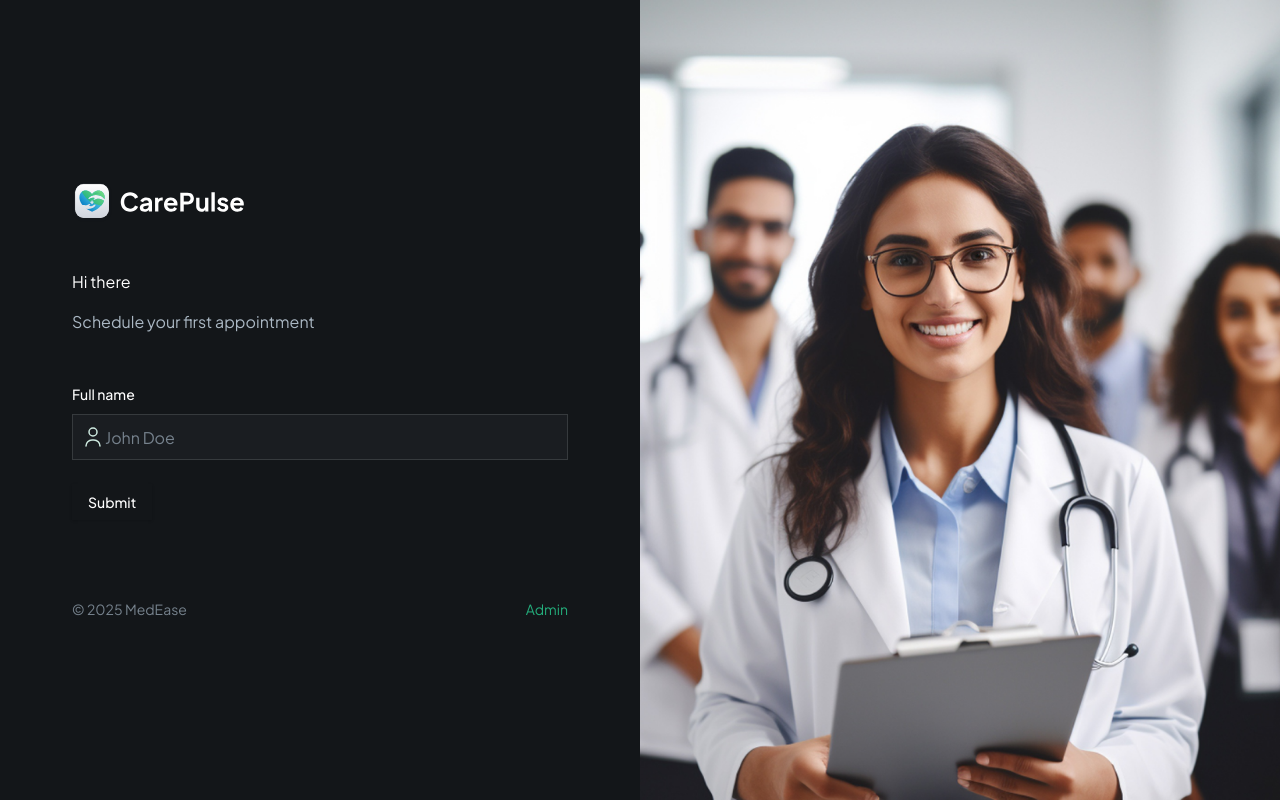
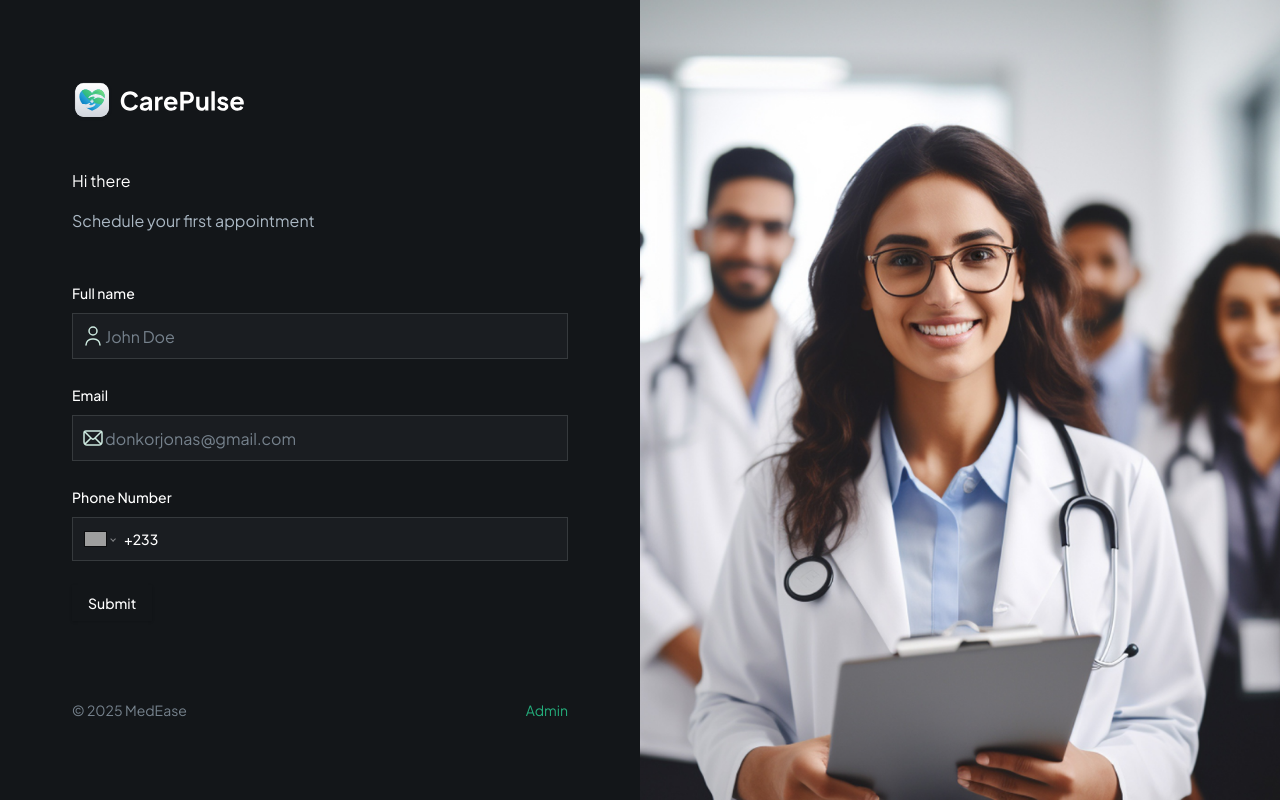
Before and after one commit to kwqme-Jonas/MedEase, a Next.js app: page / in a window 1280 px wide. Built offline with nearby package versions, Linux system fonts and the light colour scheme; grey boxes are pictures that could not be loaded.

Commit message:
made changes Login

```diff
--- a/components/CustomFormField.tsx
+++ b/components/CustomFormField.tsx
@@ -11,6 +11,8 @@ import { Control } from 'react-hook-form'
 import Image from 'next/image'
 import { Input } from "@/components/ui/input"
 import { FormFieldType } from './forms/PatientForm'
+import 'react-phone-number-input/style.css'
+import PhoneInput from 'react-phone-number-input'
 
 interface CustomProps {
     control: Control<any>,
@@ -52,6 +54,20 @@ const RenderField = ( {field, props}:{ field: any; props: CustomProps}) => {
                     </FormControl>
                 </div>
             )
+        case FormFieldType.PHONE_INPUT:
+            return (
+                <FormControl>
+                    <PhoneInput
+                        defaultCountry="GH"
+                        placeholder={placeholder}
+                        international
+                        withCountryCallingCode
+                        value={field.value as E | undefined}
+                        onChange={field.onChange}
+                        className="input-phone"
+                    />
+                </FormControl>
+            )
         default:
             break;
     }
--- a/components/forms/PatientForm.tsx
+++ b/components/forms/PatientForm.tsx
@@ -58,6 +58,24 @@ const PatientForm = () => {
                 iconAlt="user"
             />
 
+            <CustomFormField
+                fieldType={FormFieldType.INPUT}
+                control={form.control}
+                name="email"
+                label="Email"
+                placeholder="donkorjonas@gmail.com"
+                iconSrc="/assets/icons/email.svg"
+                iconAlt="email"
+            />
+
+            <CustomFormField
+                fieldType={FormFieldType.PHONE_INPUT}
+                control={form.control}
+                name="phone"
+                label="Phone Number"
+                placeholder="(+233)203409081"
+            />
+
             <Button type="submit">Submit</Button>
         </form>
   </Form>
--- a/package.json
+++ b/package.json
@@ -20,6 +20,7 @@
     "react": "^19.0.0",
     "react-dom": "^19.0.0",
     "react-hook-form": "^7.54.2",
+    "react-phone-number-input": "^3.4.11",
     "tailwind-merge": "^2.6.0",
     "tailwindcss-animate": "^1.0.7",
     "zod": "^3.24.1"
```
Also changed, not shown: 1 other file (tests, documents, lock files or other folders).
